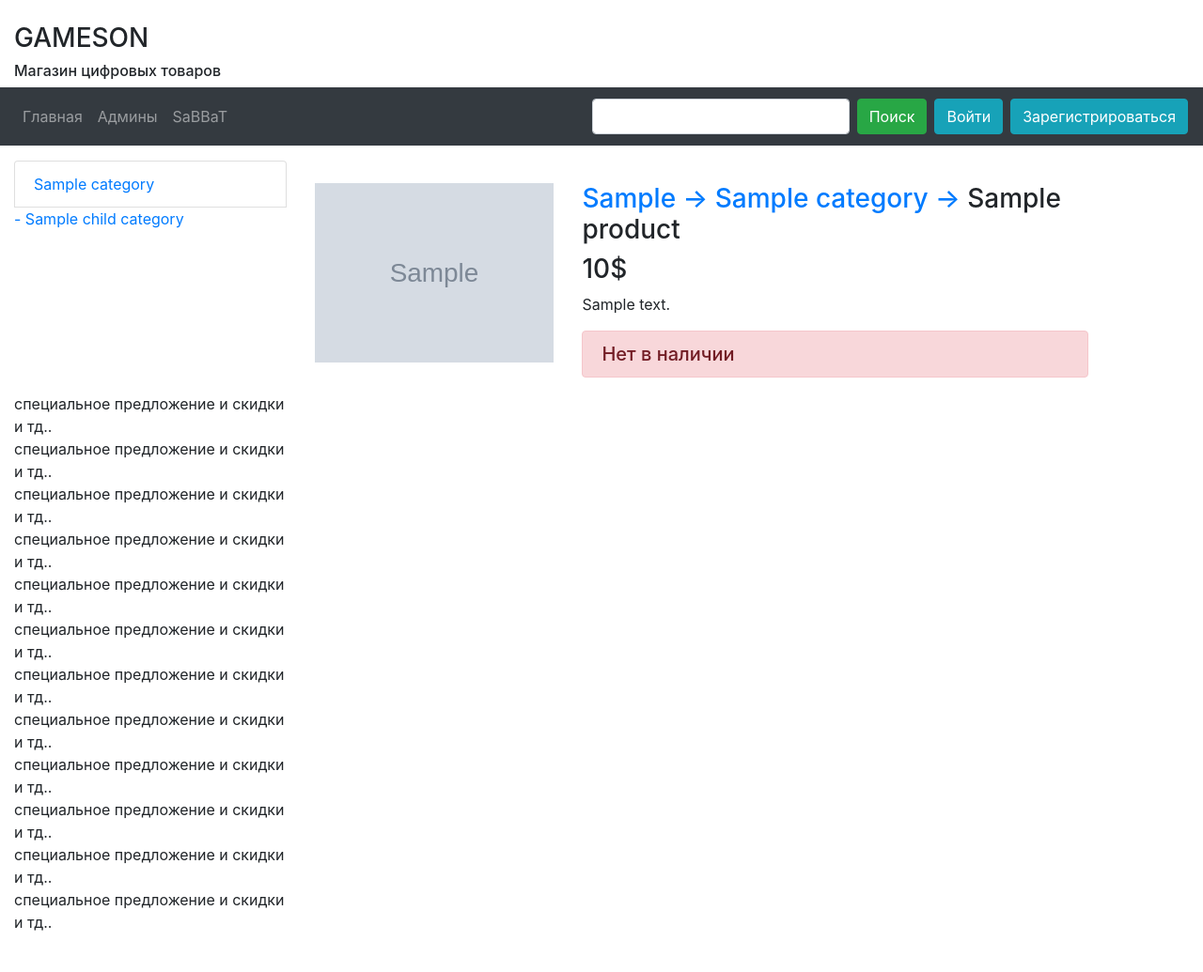
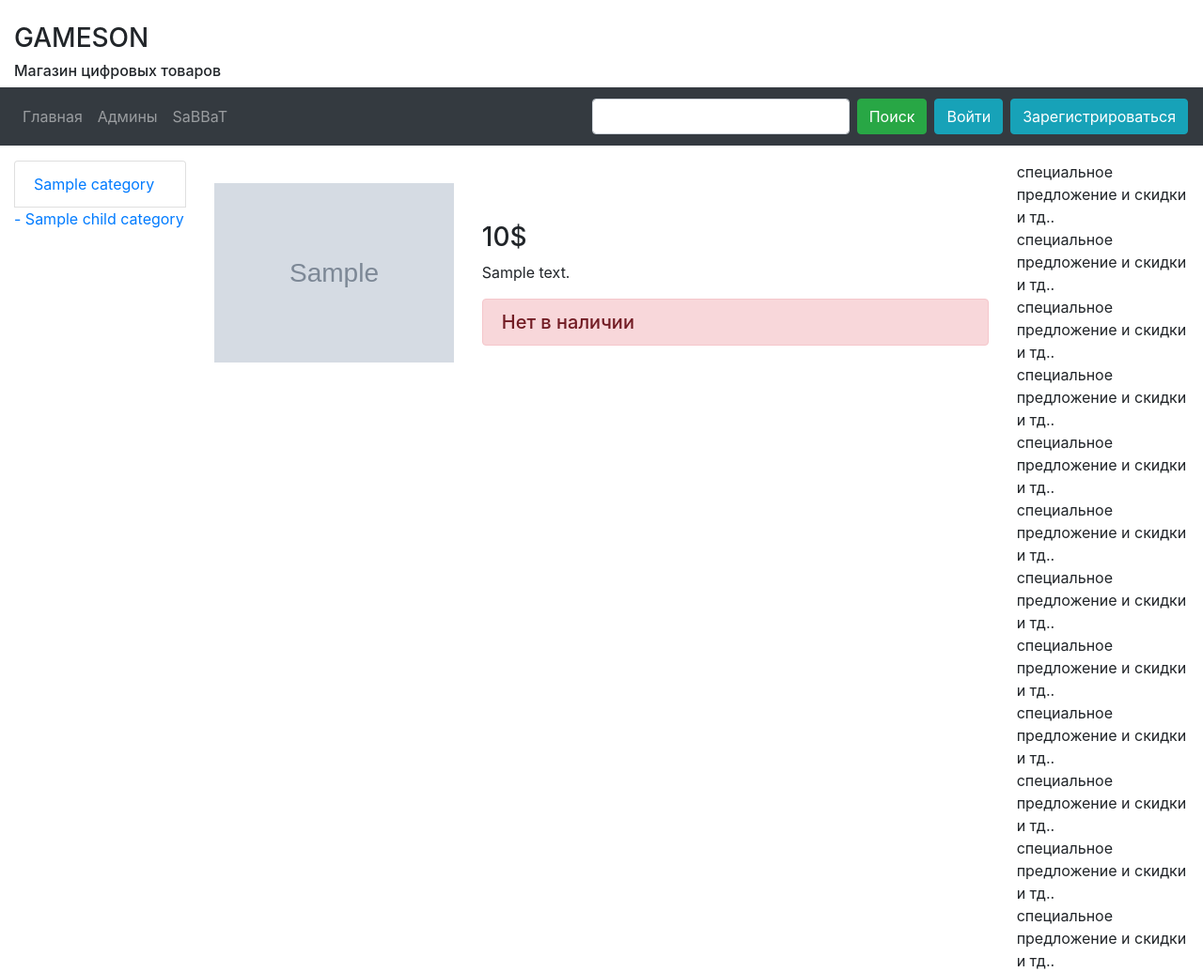
Before and after one commit to Overlord-zerg-more-minerals/gameshop, a Django app: template product/templates/product/product.html in a window 1280 px wide. Shown: the whole page at 94% size. Before the commit the page ends 991 px from the top, so only its background shows below. Run offline with Django 3.2, Linux system fonts and the light colour scheme; the template is opened without the code that fills it: most values are stand-ins (such as "Sample title", 1, 10 or a date in 2020); grey boxes marked "Sample" are stand-in pictures; some libraries are stand-ins or nearby versions.

Commit message:
try fix problems with product/category

```diff
--- a/core/templates/base.html
+++ b/core/templates/base.html
@@ -14,7 +14,6 @@
 </head>
 
 <body>
-
     <div class="container-fluid">
           <br>
         {% if message %}
@@ -42,7 +41,7 @@
            <button class="btn btn-success mr-sm-2">Поиск</button>
         </form>
           {% if user.is_authenticated %}
-            <li class="nav-item dropdown">
+            <!-- <li class="nav-item dropdown">
               <a class="nav-link dropdown-toggle" href="#" id="navbardrop" data-toggle="dropdown">
                 Добавить
               </a>
@@ -51,7 +50,7 @@
                   <a class="dropdown-item" href="{% url 'category-create' %}">Категорию</a>
                 {% endif %}
               </div>
-            </li>
+            </li> -->
             <a class="btn btn-info" href="{% url 'personaloffice' request.user.pk %}">
               Личный кабинет
             </a>
@@ -67,7 +66,7 @@
       <div class="container-fluid pt-3">
         <div class="row">
           {% block page %}
-          <div class="col-lg-3 col-md-2 ">
+          <div class="col-lg-2 col-md-2 ">
             <div class="list-group">
               {% for category in categories %}
                 <a
@@ -79,11 +78,11 @@
                   href="{% url 'category' category.id %}">
                   {{ category.title }}
                 </a>
-                {% for child in category.child_category.all %}
+                {% for child_category in category.child_category.all %}
                   <a
                     href="{% url 'category' child_category.id %}"
                     class="list-group-small
-                      {% if category.id == category_pk %}
+                      {% if child_category.id == category_pk %}
                         list-group-item-warning
                       {% endif %}
                     ">
@@ -98,7 +97,7 @@
 
             {% endblock %}
           </div>
-          <div class="col-lg-3 col-md-2">
+          <div class="col-lg-2 col-md-2">
             специальное предложение и скидки и тд..<br>
             специальное предложение и скидки и тд..<br>
             специальное предложение и скидки и тд..<br>
--- a/product/models/__init__.py
+++ b/product/models/__init__.py
@@ -1,2 +1,2 @@
-from .Product import Product
-from .Category import Category
+from .product import Product
+from .category import Category
--- a/product/templates/includes/products.html
+++ b/product/templates/includes/products.html
@@ -1,4 +1,5 @@
 {% for product in object_list %}
+{% load bootstrap4 %}
 
         {% if product.iamge %}
                 <a href="{% url 'product' product.id %}">
@@ -9,4 +10,5 @@
                     {{ product.title }}
                 </a>
         {{ product.price|floatformat:"0" }}$
+
 {% endfor %}
--- a/product/templates/product/product.html
+++ b/product/templates/product/product.html
@@ -9,9 +9,8 @@
     {% endif %}
     <div class="col-lg-8 col-md-6 col-sm-12">
         <h3>
-            <a href="{% url 'category' product.category.parent_category %}">{{ product.parent_category }} -> </a>
-            <a href="{% url 'category' product.category.id %}">{{ product.category }} -> </a>
-            {{ product }}
+            <a href="{% url 'category' product.category.id %}"></a>
+            <br>
         </h3>
         <h3>{{ product.price }}$</h3>
         <div>{{ product.description|linebreaks }}</div>
--- a/product/urls.py
+++ b/product/urls.py
@@ -6,7 +6,7 @@ urlpatterns = [
     path('all', ProductList.as_view(), name="products"),
     path('category/<int:pk>/', category, name="category"),
     path('category/create/', CategoryCreate.as_view(), name="category-create"),
-    path('<int:pk>/', ProductView.as_view(), name="product"),
+    path('<int:pk>/', ProductDetailView.as_view(), name="product"),
     path('create/', ProductCreateView.as_view(), name="create-product"),
     path('create-few/', create_few, name="create-few"),
     path('edit/<int:id>/', edit_product, name="edit-product"),
--- a/product/views/__init__.py
+++ b/product/views/__init__.py
@@ -1,5 +1,5 @@
 from .product import products, ProductView, ProductDetailView, ProductList
-from .create_product import ProductCreate, ProductCreateView, create_category, CategoryCreate
+from .create_product import ProductCreate, ProductCreateView, CategoryCreate
 from .edit_product import edit_product
 from .delete_product import delete_product
 from .category import category
--- a/product/views/category.py
+++ b/product/views/category.py
@@ -1,6 +1,7 @@
 from django.shortcuts import render
 from django.db.models import Q
 from product.models import Product
+from product.models.category import Category
 
 
 def category(request, pk):
```
Also changed, not shown: product/admin.py (+9 -6 lines), product/views/create_product.py (+12 -12 lines), feedback/migrations/0002_delete_feedback.py (added), product/migrations/0007_category_parent_category.py (added). Lines whose indentation alone changed are shown as unchanged.
